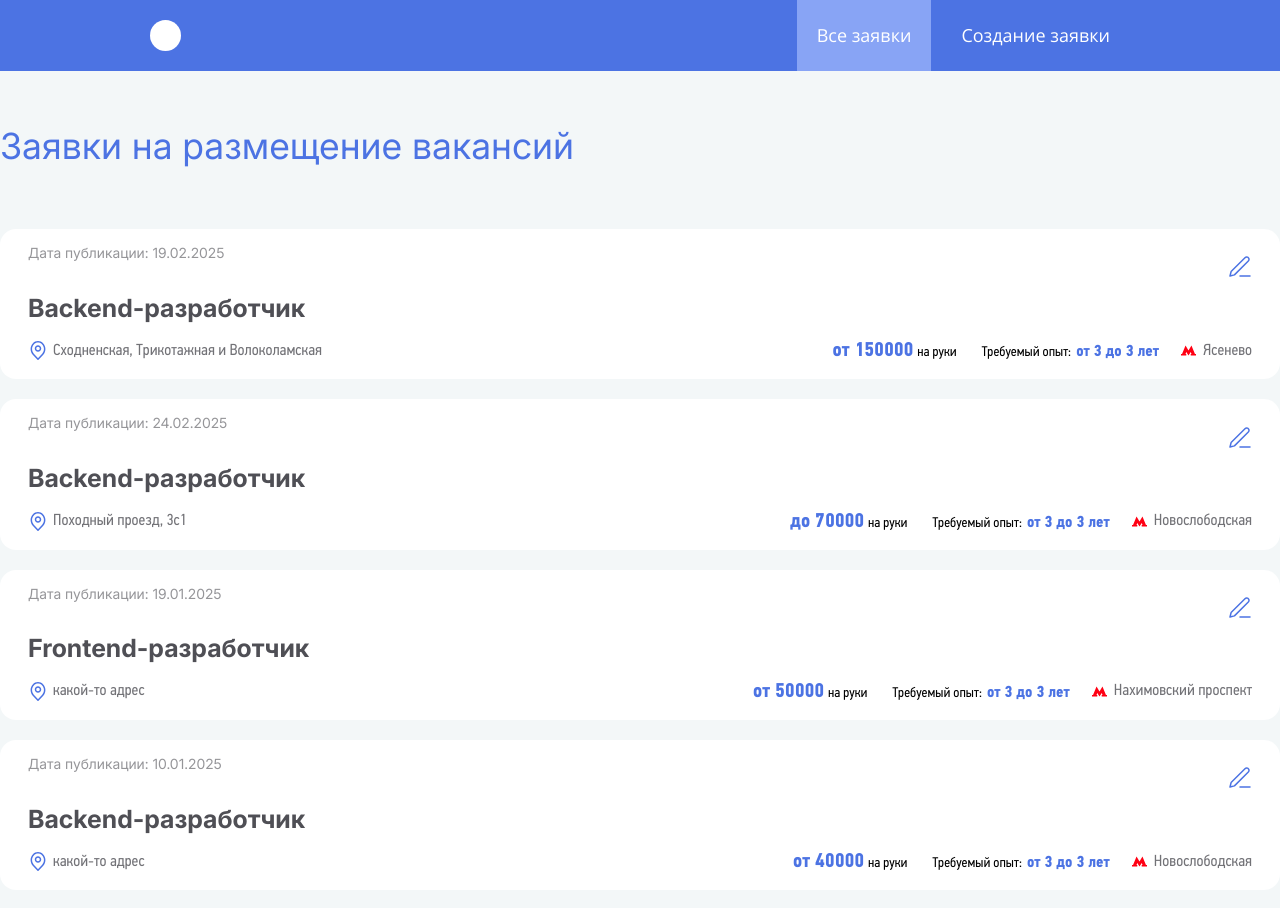
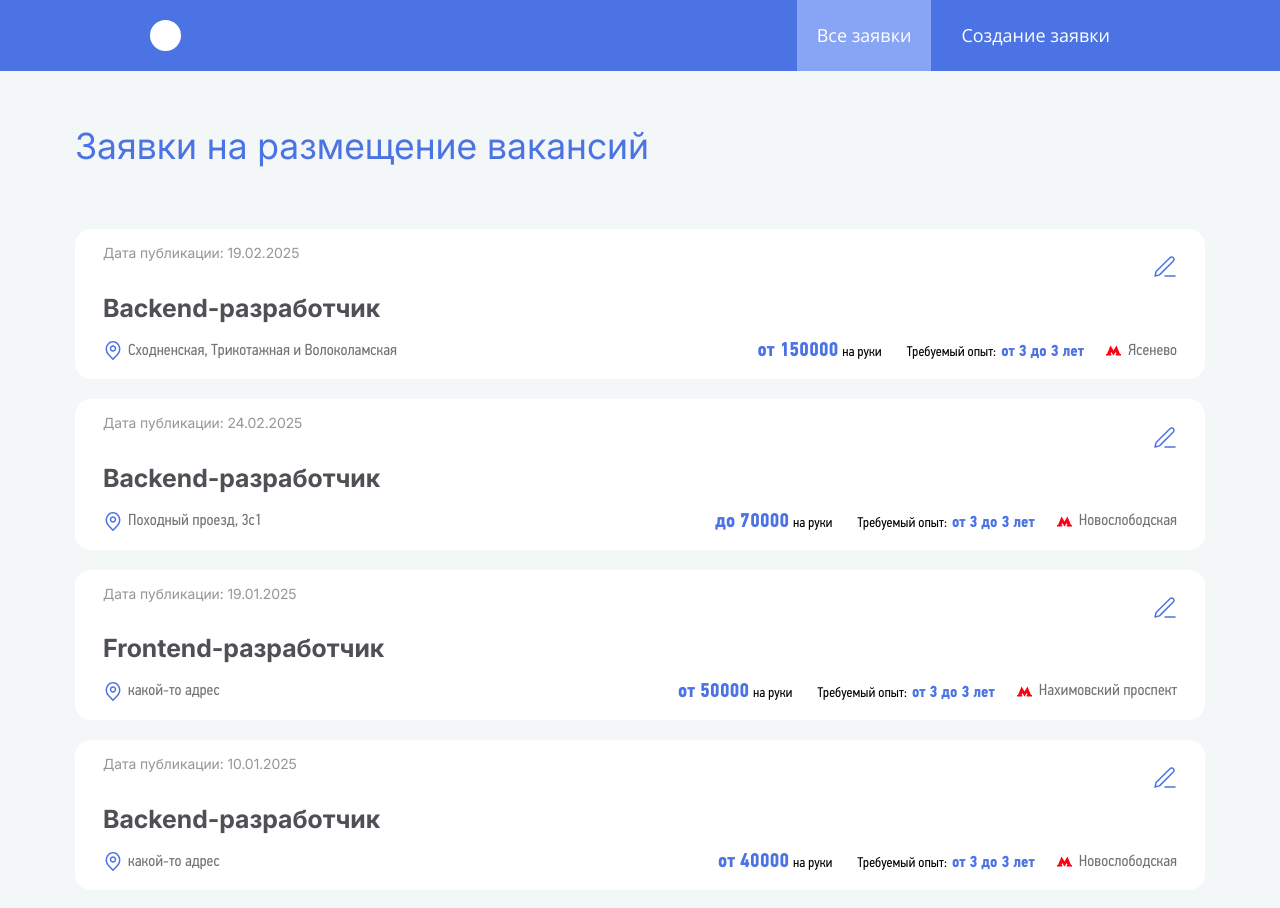
Before and after one commit to r1zyh/my-app, a React (Vite) app: page / in a window 1280 px wide. Built offline with nearby package versions, Linux system fonts and the light colour scheme.

Commit message:
Выровняет элементы по одной линии

```diff
--- a/src/styles/index.css
+++ b/src/styles/index.css
@@ -598,3 +598,9 @@ input[type="date"]:not(.placeholder):valid {
     border-color: #88A7FF;
     background-color: white;
 }
+
+@media(max-width: 1600px) {
+    .container {
+        padding: 0 75px;
+    }
+}
```
